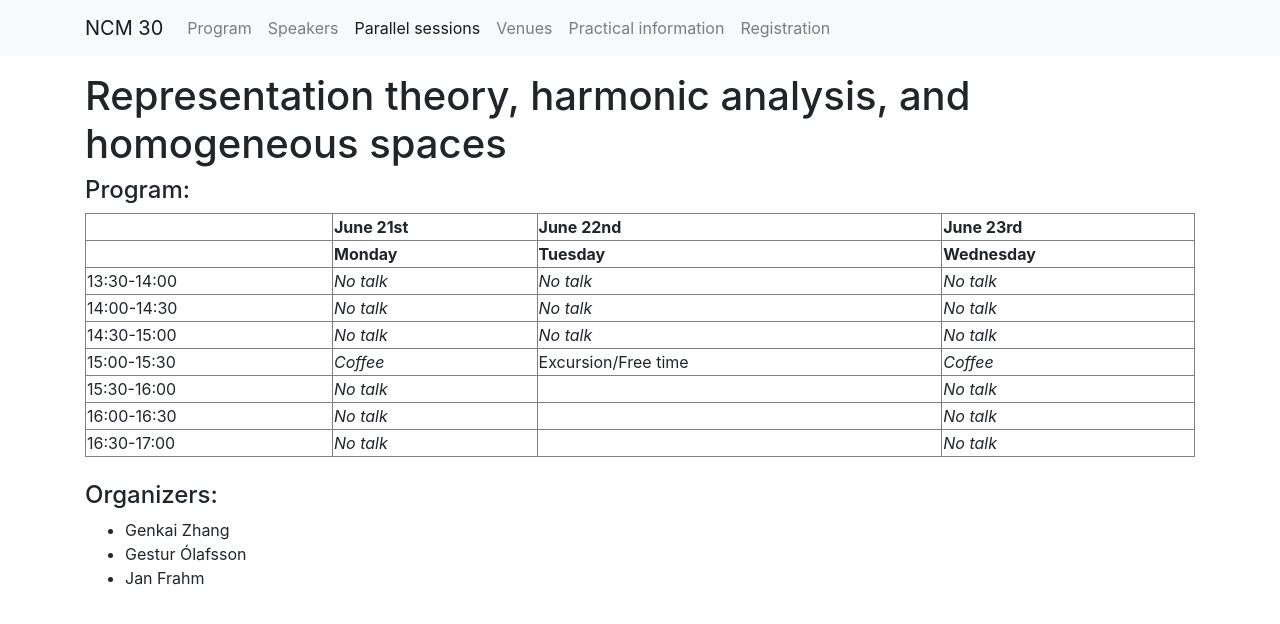
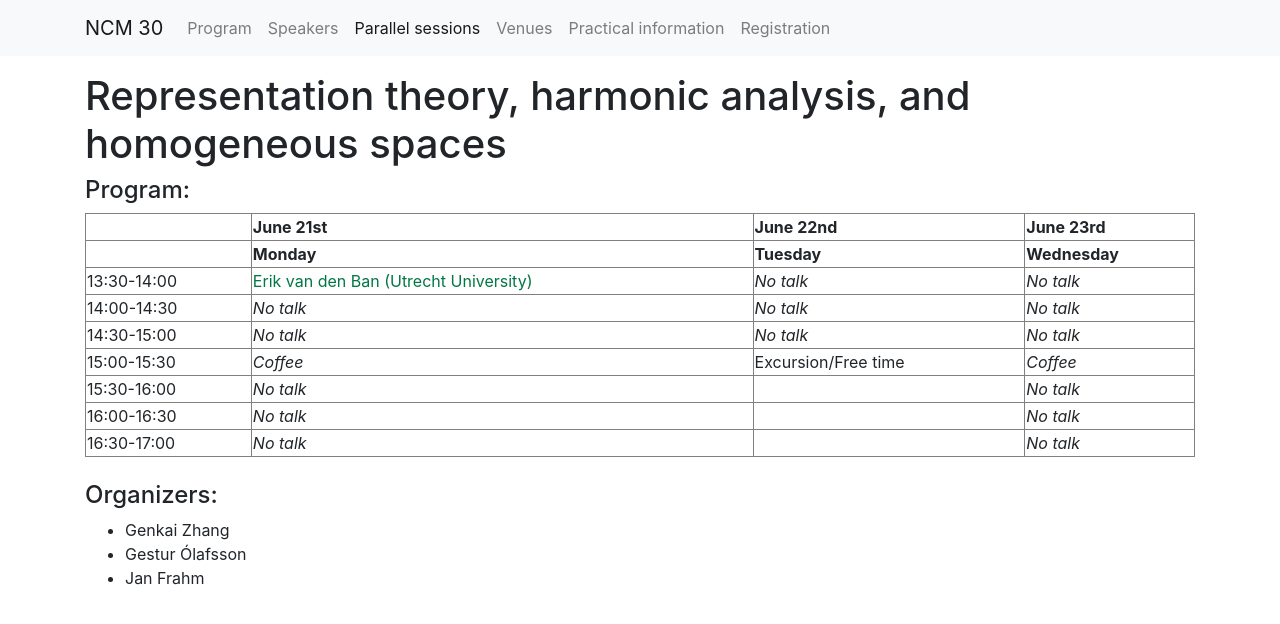
Before and after one commit to IslenskaStaerdfraedafelagid/ncm30-website, a Jekyll site: the page built from sessions/representation-theory-harmonic-analysis-and-homogeneous-spaces/index.md, in a window 1280 px wide. Shown: the top 624 px of the page. Built offline with Jekyll 4.4.1, drawn with Linux system fonts in a browser that asks for light colours.

Commit message:
Bæta við umbeðnu dæmi.

```diff
--- a/sessions/representation-theory,-harmonic-analysis,-and-homogeneous-spaces/index.md
+++ b/sessions/representation-theory-harmonic-analysis-and-homogeneous-spaces/index.md
@@ -5,4 +5,8 @@ organizers:
   - Genkai Zhang
   - Gestur Ólafsson
   - Jan Frahm
+speakers:
+  - name: Erik van den Ban (Utrecht University)
+    slot: 1-13:30
+    link: ban
 ---
```
Also changed, not shown: sessions/index.md (+1 -1 lines), sessions/representation-theory-harmonic-analysis-and-homogeneous-spaces/ban.md (added, +6 -0 lines).
